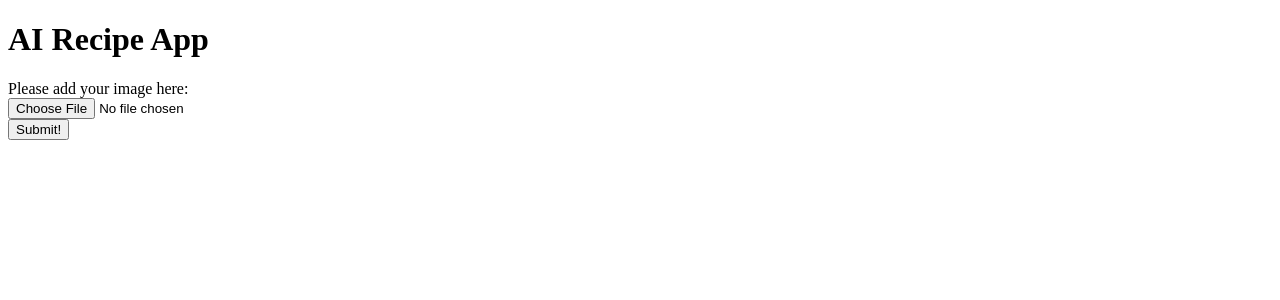
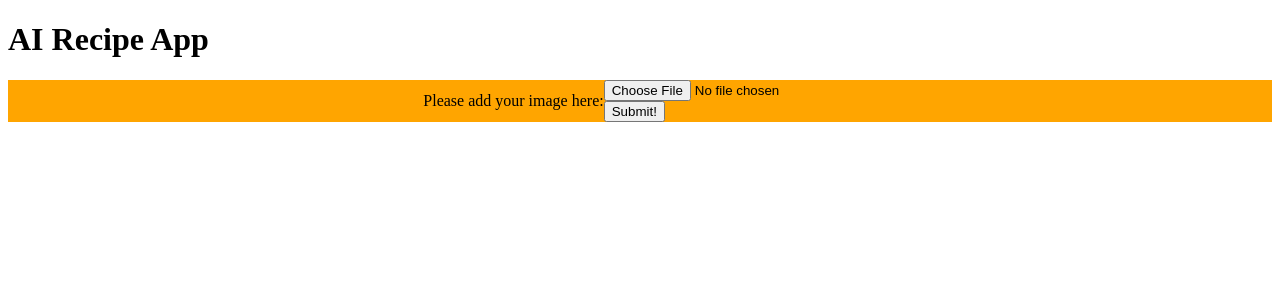
Before and after one commit to Tarachandani/RecipeSnapPro, a React (Create React App) app in the folder frontend/: page / in a window 1280 px wide. Shown: the top 300 px of the page. Built offline with nearby package versions, Linux system fonts and the light colour scheme.

Commit message:
Centered buttons and added background color

```diff
--- a/frontend/src/FileAdder.js
+++ b/frontend/src/FileAdder.js
@@ -25,11 +25,11 @@ function FileAdder(){
     }
 
     return(
-        <div>
+        <div style={{backgroundColor: 'orange', display: 'flex',  justifyContent:'center', alignItems:'center'}}>
             Please add your image here:
             <br></br>
-            <form id="uploadForm" onSubmit={handleSubmit}>
-                <input id="myFiles" type="file" accept="image/*"></input>
+            <form id="uploadForm" onSubmit={handleSubmit} >
+                <input id="myFiles" type="file" accept="image/*" ></input>
                 <br></br>
                 <button>Submit!</button>
                 {describe}
```
